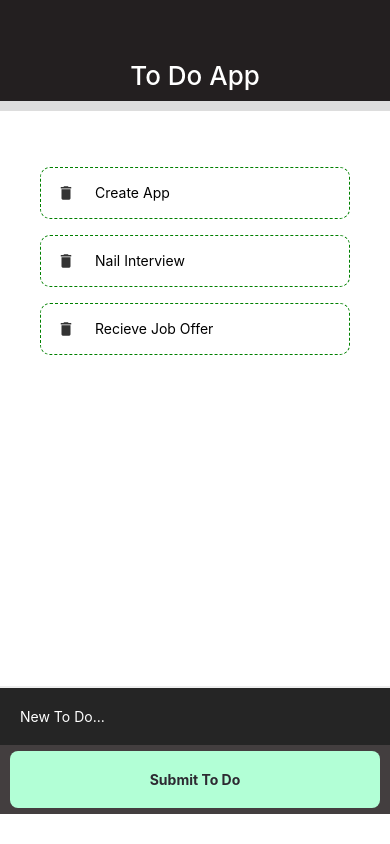
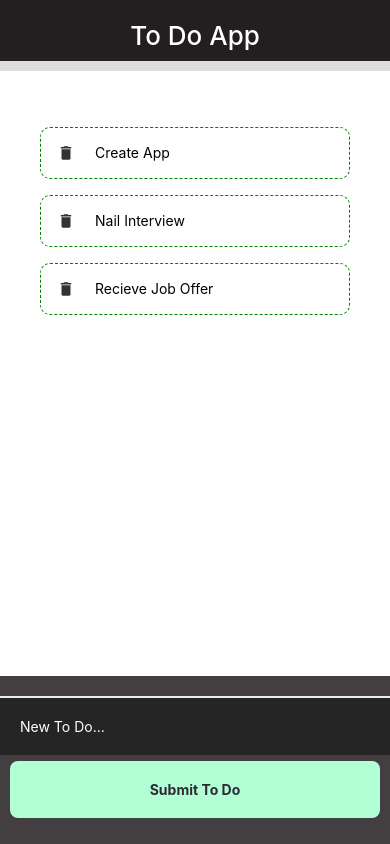
Before and after one commit to srhmendez/React-Native-To-Do-App, a React Native app: screen / in a window 390 px wide. Built offline with nearby package versions, Linux system fonts and the light colour scheme.

Commit message:
adjusting styling

```diff
--- a/app/components/Footer.js
+++ b/app/components/Footer.js
@@ -19,7 +19,9 @@ const styles = StyleSheet.create({
     footer:
     {
         position: 'absolute',
-        bottom: 30,
+        bottom: 0,
+        paddingBottom:20,
+        paddingTop:20,
         left :0,
         right:0,
         zIndex:10,
--- a/app/components/Header.js
+++ b/app/components/Header.js
@@ -21,7 +21,7 @@ const styles = StyleSheet.create({
         justifyContent: 'center',
         borderBottomWidth: 10,
         borderBottomColor: '#ddd',
-        paddingTop: 50
+        paddingTop: 10
 
     },
     headerText: {
--- a/app/components/Main.js
+++ b/app/components/Main.js
@@ -47,6 +47,7 @@ export default function Main() {
         Keyboard.dismiss();
 
     }}>
+
         <View style={styles.container}>
 
             <Header />
--- a/app/components/UI/CreateToDoInput.js
+++ b/app/components/UI/CreateToDoInput.js
@@ -30,6 +30,7 @@ const styles = StyleSheet.create({
     {
       alignSelf: 'stretch',
       color:'#fff',
+      bottom:20,
       padding:20,
       backgroundColor:'#252525',
       borderTopWidth :2,
```
